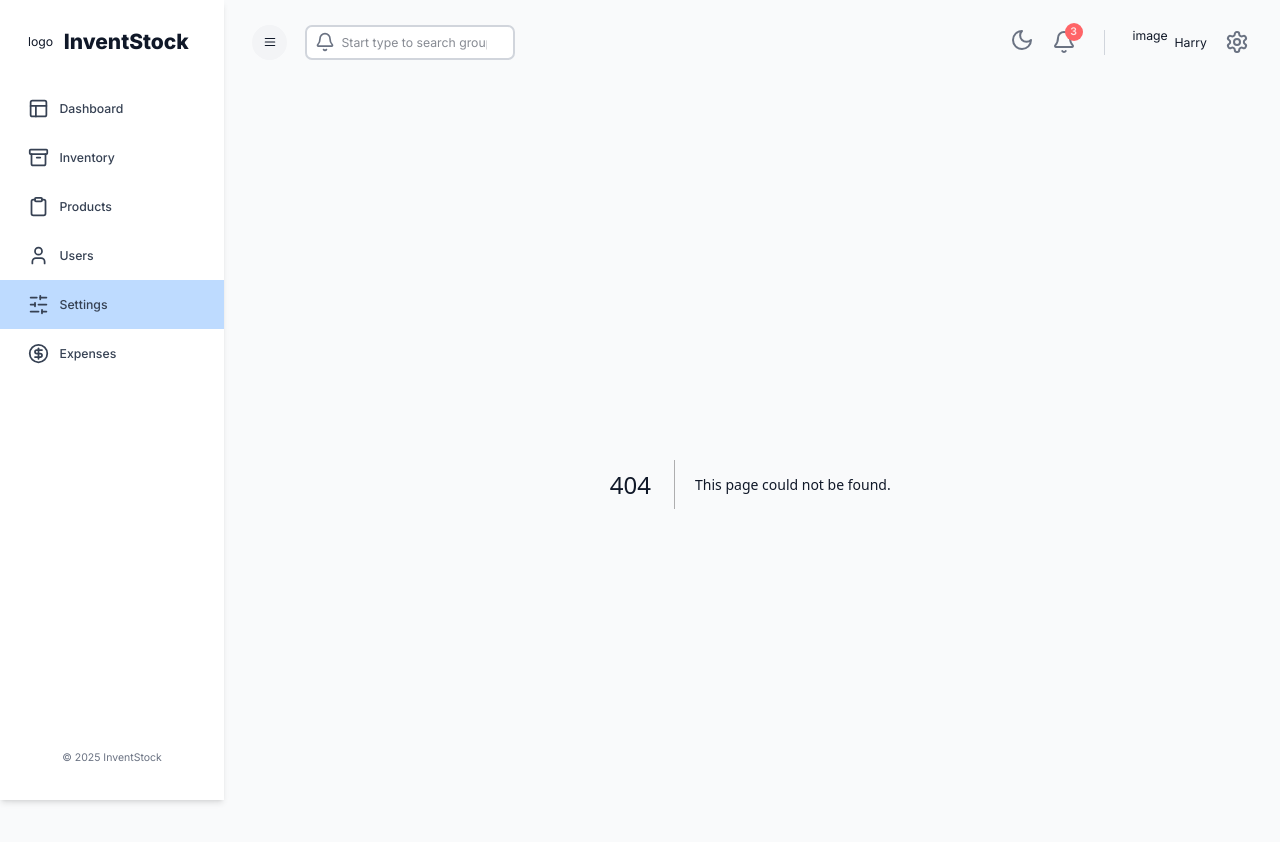
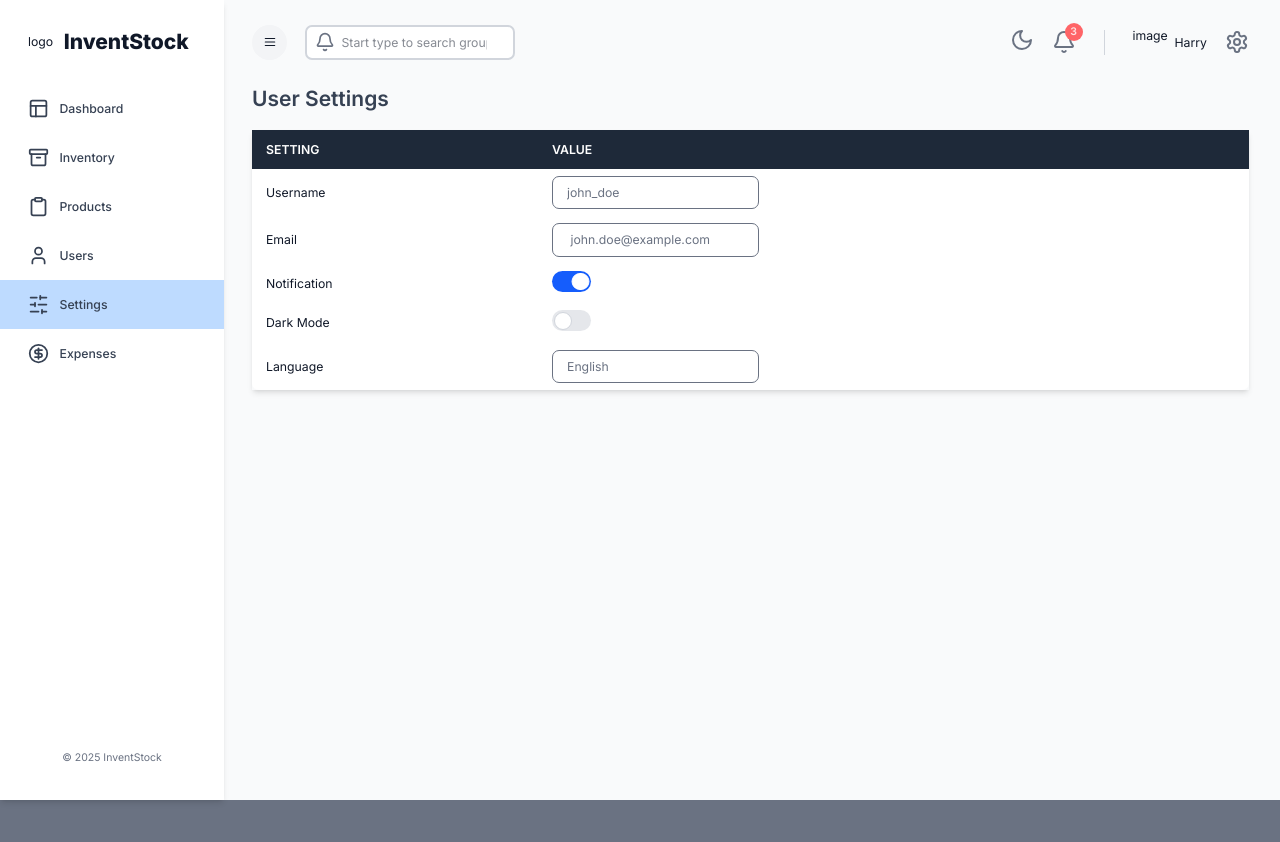
Before and after one commit to Hi-Harry/NextJs-InventoryManagement, a Next.js app in the folder client/: page /settings in a window 1280 px wide. Before the commit this address had no page. Shown: the top 842 px of the page. After the commit the page ends 800 px from the top, so only its background shows below. Built offline with nearby package versions, Linux system fonts and the light colour scheme.

Commit message:
Updating user and settings page

```diff
--- /dev/null
+++ b/client/src/app/settings/page.tsx
@@ -0,0 +1,84 @@
+"use client";
+
+import React, { useState } from 'react';
+import Header from '@/app/(components)/Header';
+
+type UserSetting = {
+    label: string;
+    value: string | boolean;
+    type: "text" | "toggle";
+}
+
+const mockSettings: UserSetting[] = [
+    { label: "Username", value: "john_doe", type: "text"},
+    { label: "Email", value: " john.doe@example.com", type: "text"},
+    { label: "Notification", value: true, type: "toggle"},
+    { label: "Dark Mode", value: false, type: "toggle"},
+    { label: "Language", value: "English", type: "text"},
+]
+
+const Settings = () => {
+    const [userSettings, setUserSettings] = useState<UserSetting[]>(mockSettings);
+
+    const handleToggleChange = ( index : number ) => {
+        const settingsCopy= [...userSettings];
+        settingsCopy[index].value = !settingsCopy[index].value as boolean;
+        setUserSettings(settingsCopy);
+    }
+
+  return (
+    <div className='w-full'>
+        <Header name='User Settings' />
+        <div className="overflow-x-auto mt-5 shadow-md">
+            <table className='min-w-full bg-white rounded-lg'>
+                <thead className='bg-gray-800 text-white'>
+                    <tr>
+                        <th className='text-left py-3 px-4 uppercase font-semibold text-sm'>
+                            Setting
+                        </th>
+                        <th className='text-left py-3 px-4 uppercase font-semibold text-sm'>
+                            Value
+                        </th>
+                    </tr>
+                </thead>
+                <tbody>
+                    {userSettings.map((setting, index) => (
+                        <tr className='hover:bg-blue-50' key={setting.label}>
+                            <td className='py-2 px-4'>{setting.label}</td>
+                            <td className='py-2 px-4'>
+                                {setting.type === "toggle" ? (
+                                    <label className='inline-flex relative items-center cursor-pointer'>
+                                        <input
+                                            type="checkbox"
+                                            className='sr-only peer'
+                                            checked={setting.value as boolean}
+                                            onChange={() => handleToggleChange(index)}
+                                        />
+                                        <div
+                                            className='w-11 h-6 bg-gray-200 rounded-full peer peer-focus:ring-blue-400 peer-focus:ring-4 transition peer-checked:after:translate-x-full peer-checked:after:border-white after:content-[""] after:absolute after:top-[2px] after:left-[2px] after:bg-white after:border-gray-300 after:border after:rounded-full after:h-5 after:w-5 after:transition-all peer-checked:bg-blue-600'>
+
+                                        </div>
+                                    </label>
+                                ) : (
+                                    <input
+                                        type="text"
+                                        className='px-4 py-2 border rounded-lg text-gray-500 focus:outline-none focus:boder-blue-500'
+                                        value={setting.value as string}
+                                        onChange={(e) => {
+                                            const settingsCopy = [...userSettings];
+                                            settingsCopy[index].value = e.target.value;
+                                            setUserSettings(settingsCopy);
+                                        }}
+                                    />
+                                )}
+                            </td>
+                        </tr>
+                    ))}
+                </tbody>
+            </table>
+        </div>
+    </div>
+  )
+}
+
+export default Settings
--- /dev/null
+++ b/client/src/app/users/page.tsx
@@ -0,0 +1,40 @@
+"use client";
+
+import { useGetUsersQuery } from "@/state/api";
+import Header from "@/app/(components)/Header";
+import { DataGrid, GridColDef } from "@mui/x-data-grid";
+
+const columns: GridColDef[] = [
+    { field: "userId", headerName: "ID", width: 90 },
+    { field: "name", headerName: "Name", width: 200 },
+    { field: "email", headerName: "Email", width: 200 },
+]
+
+const Users = () => {
+    const { data: users, isError, isLoading } = useGetUsersQuery();
+    if(isLoading) {
+        return <div className="py-4">Loading...</div>;
+    }
+
+    if (isError || !users) {
+        return (
+            <div className="text-center text-red-500 py-4">
+                Failed to fetch users
+            </div>
+        )
+    }
+  return (
+    <div className="flex flex- col">
+        <Header name="Users" />
+        <DataGrid
+            rows={users}
+            columns={columns}
+            getRowId={(row) => row.userId}
+            checkboxSelection
+            className="bg-white shadow rounded-lg border border-gray-200 mt-5 !text-gray-700"
+        />
+    </div>
+  )
+}
+
+export default Users;
--- a/client/src/state/api.ts
+++ b/client/src/state/api.ts
@@ -50,10 +50,16 @@
     expenseByCategorySummary: ExpenseByCategorySummary[];
 }
 
+export interface User {
+    userId: string;
+    name: string;
+    email: string;
+}
+
 export const api = createApi({
     baseQuery: fetchBaseQuery({baseUrl: process.env.NEXT_PUBLIC_API_BASE_URL}),
     reducerPath: "api",
-    tagTypes:["DashboardMetrics", "Products"],
+    tagTypes:["DashboardMetrics", "Products", "Users"],
     endpoints: (build) => ({
         getDashboardMetrics: build.query<DashboardMetrics, void>({
             query: () => "/dashboard",
@@ -73,6 +79,10 @@
                 body: newProduct,
             }),
             invalidatesTags: ["Products"],
+        }),
+        getUsers: build.query<User[], void> ({
+            query: () => "/users",
+            providesTags: ["Products"],
         })
     }),
 });
@@ -80,5 +90,6 @@
 export const {
     useGetDashboardMetricsQuery,
     useGetProductsQuery,
-    useCreateProductMutation
+    useCreateProductMutation,
+    useGetUsersQuery
 } = api;
```
